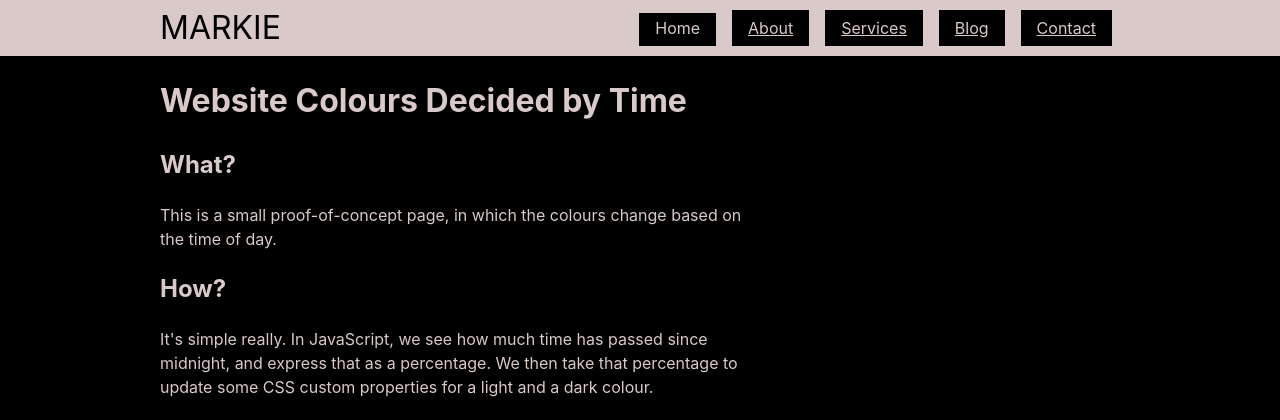
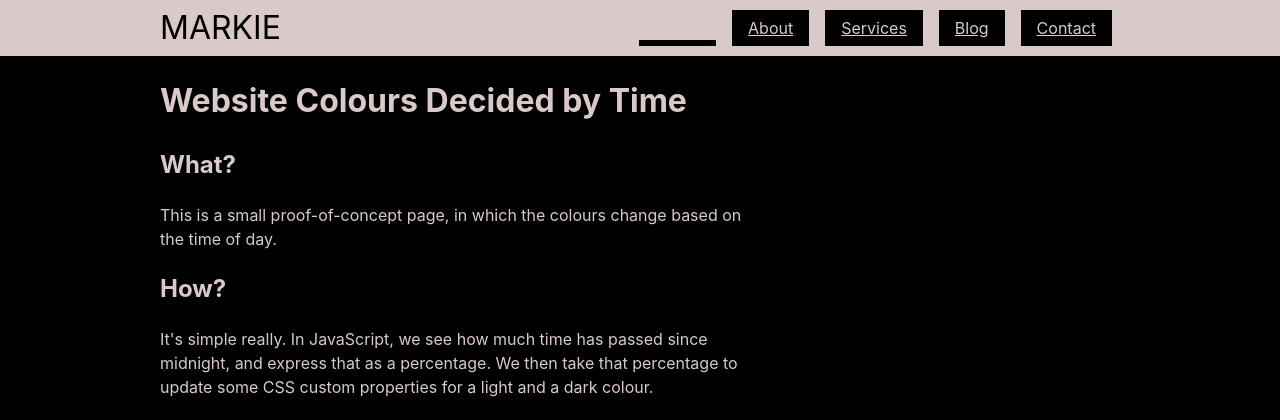
Before and after one commit to markconroy/fun, a PHP site: page /percent-website-colour/index.html in a window 1280 px wide, with the pointer over the restyled element. Shown: the top 420 px of the page. Run offline with PHP 8.4, Linux system fonts and the light colour scheme.

Commit message:
Update style.css
Nicer menu item transition

```diff
--- a/percent-website-colour/style.css
+++ b/percent-website-colour/style.css
@@ -53,8 +53,9 @@ body {
 .header a:focus,
 .footer a:hover,
 .footer a:focus {
-  box-shadow: inset 0px 3px 0px 0px var(--colour-primary);
+  box-shadow: inset 0px 30px 0px 0px var(--colour-primary);
   text-decoration: none;
+  color: var(--colour-primary);
 }
 
 .header__nav {
```
